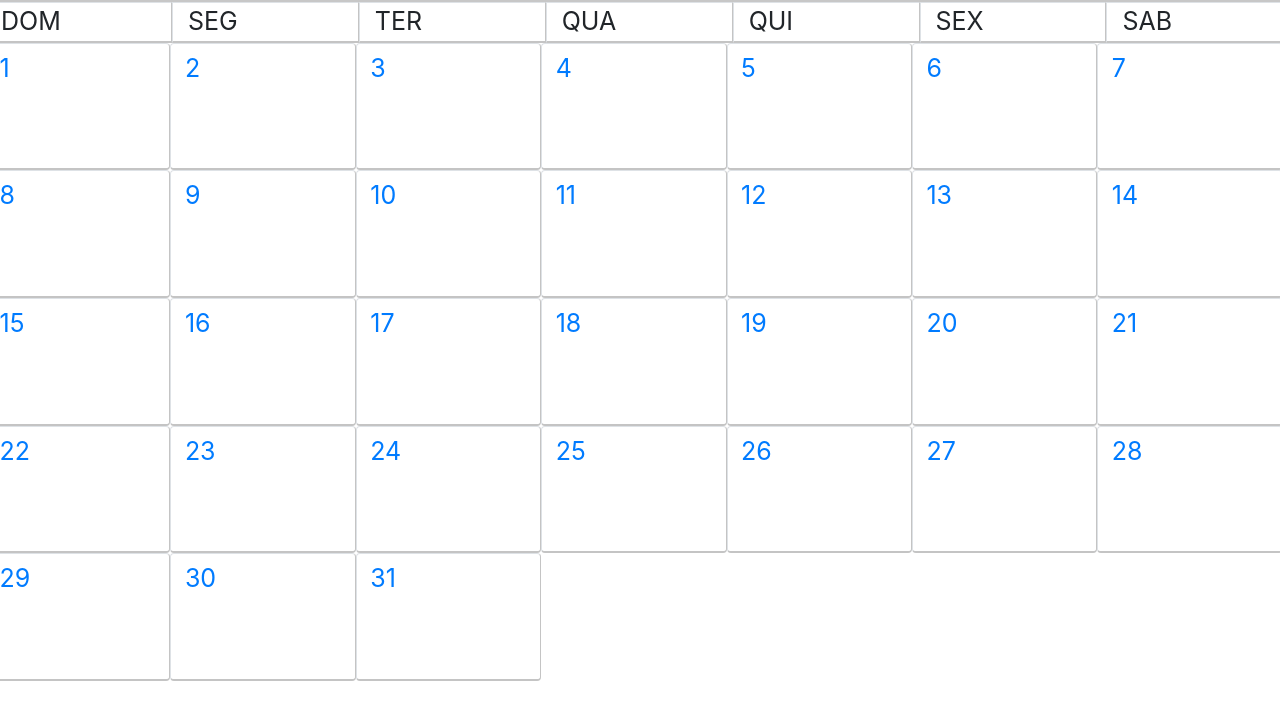
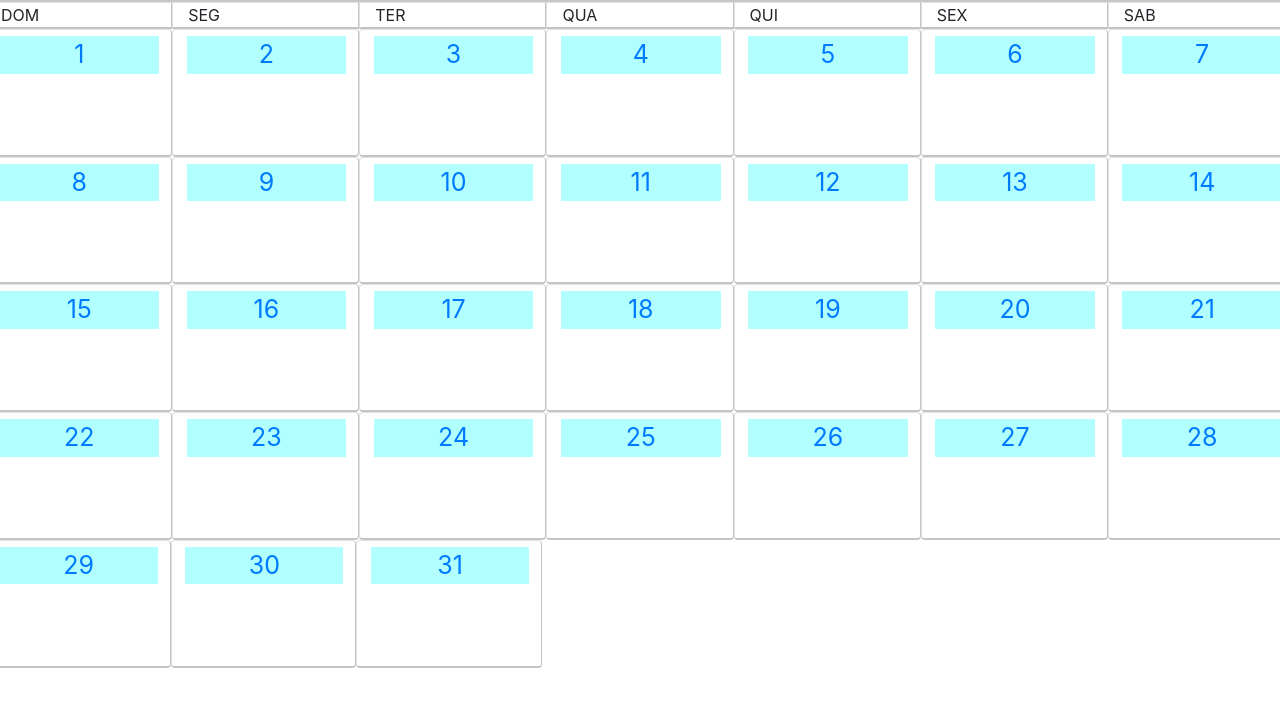
Before and after one commit to lepokepo/TrabalhoSite, a website: page calendario.html in a window 1280 px wide. Shown: the part 73-800 px from the top of the page. Drawn offline with nearby package versions, Linux system fonts and the light colour scheme; no server answers.

Commit message:
dalheeeee

```diff
--- a/calendario.html
+++ b/calendario.html
@@ -16,10 +16,14 @@
         crossorigin="anonymous"></script>
     <style>
         .diasNm {
-            float: left;
+            display: grid;
+        }
+
+        .diasNm>span {
+            /* float: left; */
+            display: table;
             font-size: 25px;
-            width: 150%;
-            background-color: rgba(0, 255, 255, 0.301)
+            background-color: rgba(0, 255, 255, 0.301);
         }
 
         .pad {
@@ -31,19 +35,48 @@
         .border {
             border-right: 1px solid rgb(196, 196, 196) !important;
             border-bottom: 2px solid rgb(196, 196, 196) !important;
-            padding-right: 12.97%;
+            /* padding-right: 12.97%; */
         }
 
         .fb {
             float: right;
-
+            width: 100%;
         }
     </style>
 
     <script>
+
         function addEvento(e) {
-            console.log('recebendo...');
-            console.log("aaaaaaaaaa " + e.id);
+            console.log('Recebendo...');
+
+            var hora = prompt("Nome do Evento");
+            var dataa = `${e.id}/03/2020, ${hora}`;
+
+            let ohno = {
+                "nomee": nome,
+                "dt_hr": data,
+            };
+
+
+            fetch('http://192.168.12.123/add_evento', {
+                method: 'post',
+                headers: {
+                    "Content-Type": "application/json"
+                },
+
+
+                body: JSON.stringify(ohno)
+            }).then(function (response) {
+                return response.json();
+            }).then(function (data) {
+                console.log('Retorno:', data);
+
+            });
+
+        }
+
+        function mostraEvento() {
+            console.log('Recebendo...');
             fetch('http://192.168.12.123/eventos', {
                 method: 'get',
             }).then(function (response) {
@@ -52,11 +85,21 @@
                 console.log('Retorno:', data);
                 data.forEach(element => {
 
+                    var id = element["idevento"];
                     var nome = element["nome"];
                     var data = element["date_hora"];
 
+                    var diaBanco = data.slice(3, 5)
+                    var hr = data.slice(12, 17)
+                    var d = 0;
 
-                    e.innerHTML += "<br><span>" + nome + "<br>" + data + "<span><br>";
+                    for (d; d <= 31; d++) {
+                        if (diaBanco == d) {
+                            var a = document.getElementById(d);
+                            a.innerHTML += `<span class="fb">${hr}  ${nome}</span>`;
+                        }
+
+                    }
                 });
             });
 
@@ -69,7 +112,7 @@
 
 </head>
 
-<body onload="">
+<body onload="mostraEvento()">
     <div class="row">
         <div class="col-12" style="text-align: center; font-size: 50px;background-color: rgb(199, 199, 199); ">
             <span>MARÇO</span>
@@ -77,137 +120,165 @@
     </div>
     <div class="row ">
         <div class></div>
-        <div class="col-1 border">
+        <div class="col border">
             <span class="diasNm">DOM</span>
         </div>
-        <div class="col-1 border">
+        <div class="col border">
             <span class="diasNm">SEG</span>
         </div>
-        <div class="col-1 border">
+        <div class="col border">
             <span class="diasNm">TER</span>
         </div>
-        <div class="col-1 border">
+        <div class="col border">
             <span class="diasNm">QUA</span>
         </div>
-        <div class="col-1 border">
+        <div class="col border">
             <span class="diasNm">QUI</span>
         </div>
-        <div class="col-1 border">
+        <div class="col border">
             <span class="diasNm">SEX</span>
         </div>
-        <div class="col-1 border">
+        <div class="col border">
             <span class="diasNm">SAB</span>
         </div>
     </div>
     <div class="row">
-        <div id="1" class="col-1 border pad btn btn-outline-primary" onclick="addEvento(this)">
+        <div id="1" class="diasNm col border pad btn btn-outline-primary" onclick="addEvento(this)">
             <span class="diasNm">1</span>
 
         </div>
-        <div class="col-1 border pad btn btn-outline-primary" onclick="addEvento(this)">
+        <div id="2" class="diasNm col border pad btn btn-outline-primary" onclick="addEvento(this)">
             <span class="diasNm">2</span>
+            <div>
+
+            </div>
         </div>
-        <div class="col-1 border pad btn btn-outline-primary" onclick="addEvento(this)">
-            <span class="diasNm">3</span>
+        <div id="3" class="diasNm col border pad btn btn-outline-primary" onclick="addEvento(this)">
+            <span class="">3</span>
         </div>
-        <div class="col-1 border pad btn btn-outline-primary" onclick="addEvento(this)">
-            <span class="diasNm">4</span>
+        <div id="4" class="diasNm col border pad btn btn-outline-primary" onclick="addEvento(this)">
+            <span class="">4</span>
         </div>
-        <div class="col-1 border pad btn btn-outline-primary" onclick="addEvento(this)">
-            <span class="diasNm">5</span>
+        <div id="5" class="diasNm col border pad btn btn-outline-primary" onclick="addEvento(this)">
+            <span class="">5</span>
         </div>
-        <div class="col-1 border pad btn btn-outline-primary" onclick="addEvento(this)">
-            <span class="diasNm">6</span>
+        <div id="6" class="diasNm col border pad btn btn-outline-primary" onclick="addEvento(this)">
+            <span class="">6</span>
         </div>
-        <div class="col-1 border pad btn btn-outline-primary" onclick="addEvento(this)">
-            <span class="diasNm">7</span>
+        <div id="7" class="diasNm col border pad btn btn-outline-primary" onclick="addEvento(this)">
+            <span class="">7</span>
         </div>
     </div>
     <div class="row">
         <div class></div>
-        <div class="col-1 border pad btn btn-outline-primary" onclick="addEvento(this)">
-            <span class="diasNm">8</span>
+        <div class="diasNm col border pad btn btn-outline-primary" onclick="addEvento(this)">
+            <span id="8" class="">8</span>
         </div>
-        <div class="col-1 border pad btn btn-outline-primary" onclick="addEvento(this)">
-            <span class="diasNm">9</span>
+        <div class="diasNm col border pad btn btn-outline-primary" onclick="addEvento(this)">
+            <span id="9" class="">9</span>
         </div>
-        <div class="col-1 border pad btn btn-outline-primary" onclick="addEvento(this)">
-            <span class="diasNm">10</span>
+        <div class="diasNm col border pad btn btn-outline-primary" onclick="addEvento(this)">
+            <span id="10" class="diasNm">10</span>
         </div>
-        <div class="col-1 border pad btn btn-outline-primary" onclick="addEvento(this)">
-            <span class="diasNm">11</span>
+        <div id="11" class="diasNm col border pad btn btn-outline-primary" onclick="addEvento(this)">
+            <span class="">11</span>
         </div>
-        <div class="col-1 border pad btn btn-outline-primary" onclick="addEvento(this)">
-            <span class="diasNm">12</span>
+        <div id="12" class="diasNm col border pad btn btn-outline-primary" onclick="addEvento(this)">
+            <span class="">12</span>
         </div>
-        <div class="col-1 border pad btn btn-outline-primary" onclick="addEvento(this)">
-            <span class="diasNm">13</span>
+        <div id="13" class="diasNm col border pad btn btn-outline-primary" onclick="addEvento(this)">
+            <span class="">13</span>
         </div>
-        <div class="col-1 border pad btn btn-outline-primary" onclick="addEvento(this)">
-            <span class="diasNm">14</span>
+        <div id="14" class="diasNm col border pad btn btn-outline-primary" onclick="addEvento(this)">
+            <span class="">14</span>
         </div>
     </div>
     <div class="row">
-        <div class></div>
-        <div class="col-1 border pad btn btn-outline-primary" onclick="addEvento(this)">
-            <span class="diasNm">15</span>
+        <div id="15" class></div>
+        <div class="diasNm col border pad btn btn-outline-primary" onclick="addEvento(this)">
+            <span class="">15</span>
+            <div id="15">
+
+            </div>
         </div>
-        <div class="col-1 border pad btn btn-outline-primary" onclick="addEvento(this)">
-            <span class="diasNm">16</span>
+        <div id="16" class="diasNm col border pad btn btn-outline-primary" onclick="addEvento(this)">
+            <span class="">16</span>
+            <div id="16">
+
+            </div>
         </div>
-        <div class="col-1 border pad btn btn-outline-primary" onclick="addEvento(this)">
-            <span class="diasNm">17</span>
+        <div id="17" class="diasNm col border pad btn btn-outline-primary" onclick="addEvento(this)">
+            <span class="">17</span>
+            <div id="17">
+
+            </div>
         </div>
-        <div class="col-1 border pad btn btn-outline-primary" onclick="addEvento(this)">
-            <span class="diasNm">18</span>
+        <div id="18" class="diasNm col border pad btn btn-outline-primary" onclick="addEvento(this)">
+            <span class="">18</span>
+            <div id="18">
+
+            </div>
         </div>
-        <div class="col-1 border pad btn btn-outline-primary" onclick="addEvento(this)">
-            <span class="diasNm">19</span>
+        <div id="19" class="diasNm col border pad btn btn-outline-primary" onclick="addEvento(this)">
+            <span class="">19</span>
+            <div id="19">
+
+            </div>
         </div>
-        <div class="col-1 border pad btn btn-outline-primary" onclick="addEvento(this)">
-            <span class="diasNm">20</span>
+        <div class="diasNm col border pad btn btn-outline-primary" onclick="addEvento(this)">
+            <span class="">20</span>
+            <div id="20">
+
+            </div>
         </div>
-        <div class="col-1 border pad btn btn-outline-primary" onclick="addEvento(this)">
-            <span class="diasNm">21</span>
+        <div id="21" class="diasNm col border pad btn btn-outline-primary" onclick="addEvento(this)">
+            <span class="">21</span>
+            <div id="21">
+
+            </div>
         </div>
     </div>
     <div class="row">
         <div class></div>
 
-        <div class="col-1 border pad btn btn-outline-primary" onclick="addEvento(this)">
-            <span class="diasNm">22</span>
+        <div id="22" class="diasNm col border pad btn btn-outline-primary" onclick="addEvento(this)">
+            <span class="">22</span>
         </div>
-        <div class="col-1 border pad btn btn-outline-primary" onclick="addEvento(this)">
-            <span class="diasNm">23</span>
+        <div id="23" class="diasNm col border pad btn btn-outline-primary" onclick="addEvento(this)">
+            <span class="">23</span>
         </div>
-        <div class="col-1 border pad btn btn-outline-primary" onclick="addEvento(this)">
-            <span class="diasNm">24</span>
+        <div id="24" class="diasNm col border pad btn btn-outline-primary" onclick="addEvento(this)">
+            <span class="">24</span>
         </div>
-        <div class="col-1 border pad btn btn-outline-primary" onclick="addEvento(this)">
-            <span class="diasNm">25</span>
+        <div id="25" class="diasNm col border pad btn btn-outline-primary" onclick="addEvento(this)">
+            <span class="">25</span>
         </div>
-        <div class="col-1 border pad btn btn-outline-primary" onclick="addEvento(this)">
-            <span class="diasNm">26</span>
+        <div id="26" class="diasNm col border pad btn btn-outline-primary" onclick="addEvento(this)">
+            <span class="">26</span>
         </div>
-        <div class="col-1 border pad btn btn-outline-primary" onclick="addEvento(this)">
-            <span class="diasNm">27</span>
+        <div id="27" class="diasNm col border pad btn btn-outline-primary" onclick="addEvento(this)">
+            <span class="">27</span>
         </div>
-        <div class="col-1 border pad btn btn-outline-primary" onclick="addEvento(this)">
-            <span class="diasNm">28</span>
+        <div id="28" class="diasNm col border pad btn btn-outline-primary" onclick="addEvento(this)">
+            <span class="">28</span>
         </div>
     </div>
     <div class="row">
         <div class></div>
 
-        <div class="col-1 border pad btn btn-outline-primary" onclick="addEvento(this)">
-            <span class="diasNm">29</span>
+        <div id="29" class="diasNm col border pad btn btn-outline-primary" onclick="addEvento(this)">
+            <span class="">29</span>
         </div>
-        <div class="col-1 border pad btn btn-outline-primary" onclick="addEvento(this)">
-            <span class="diasNm">30</span>
+        <div id="30" class="diasNm col border pad btn btn-outline-primary" onclick="addEvento(this)">
+            <span class="">30</span>
         </div>
-        <div class="col-1 border pad btn btn-outline-primary" onclick="addEvento(this)">
-            <span class="diasNm">31</span>
+        <div id="31" class="diasNm col border pad btn btn-outline-primary" onclick="addEvento(this)">
+            <span class="">31</span>
         </div>
+        <div class="col"></div>
+        <div class="col"></div>
+        <div class="col"></div>
+        <div class="col"></div>
     </div>
     </div>
 </body>
```
Also changed, not shown: index.js (+5 -5 lines).
